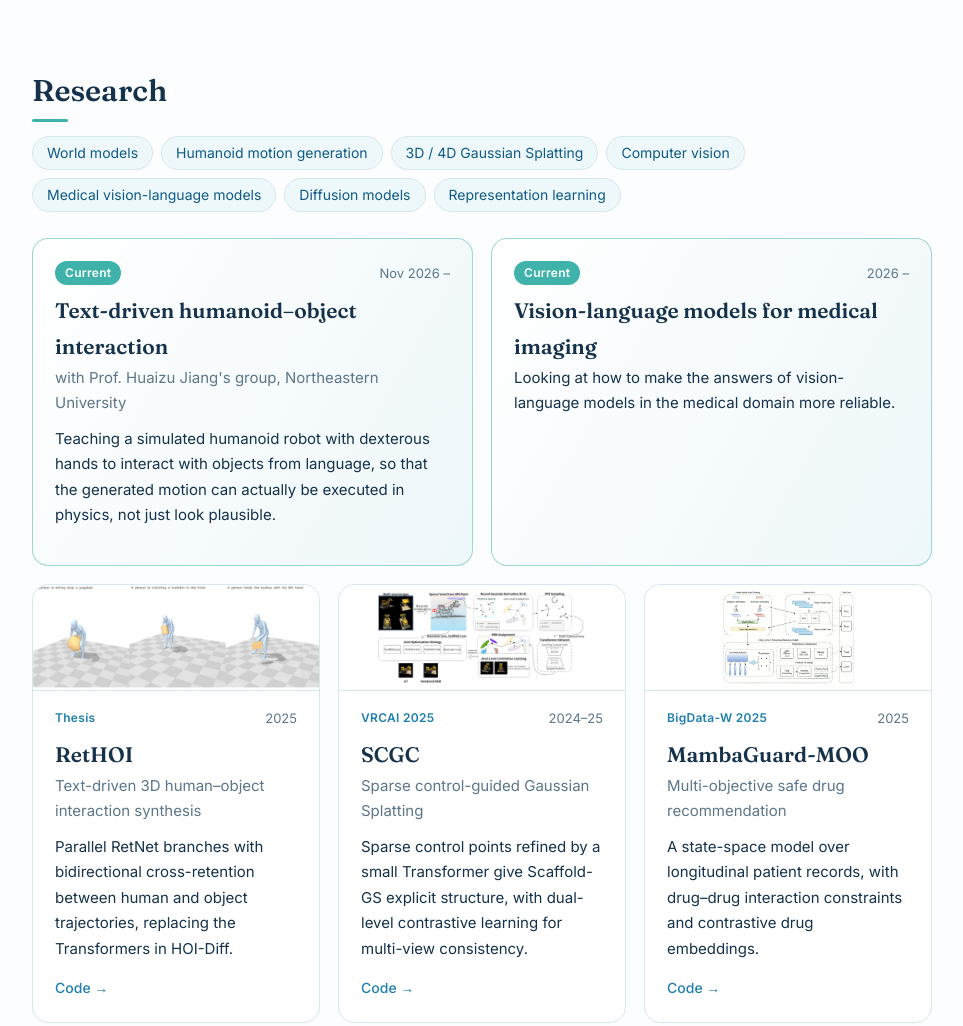
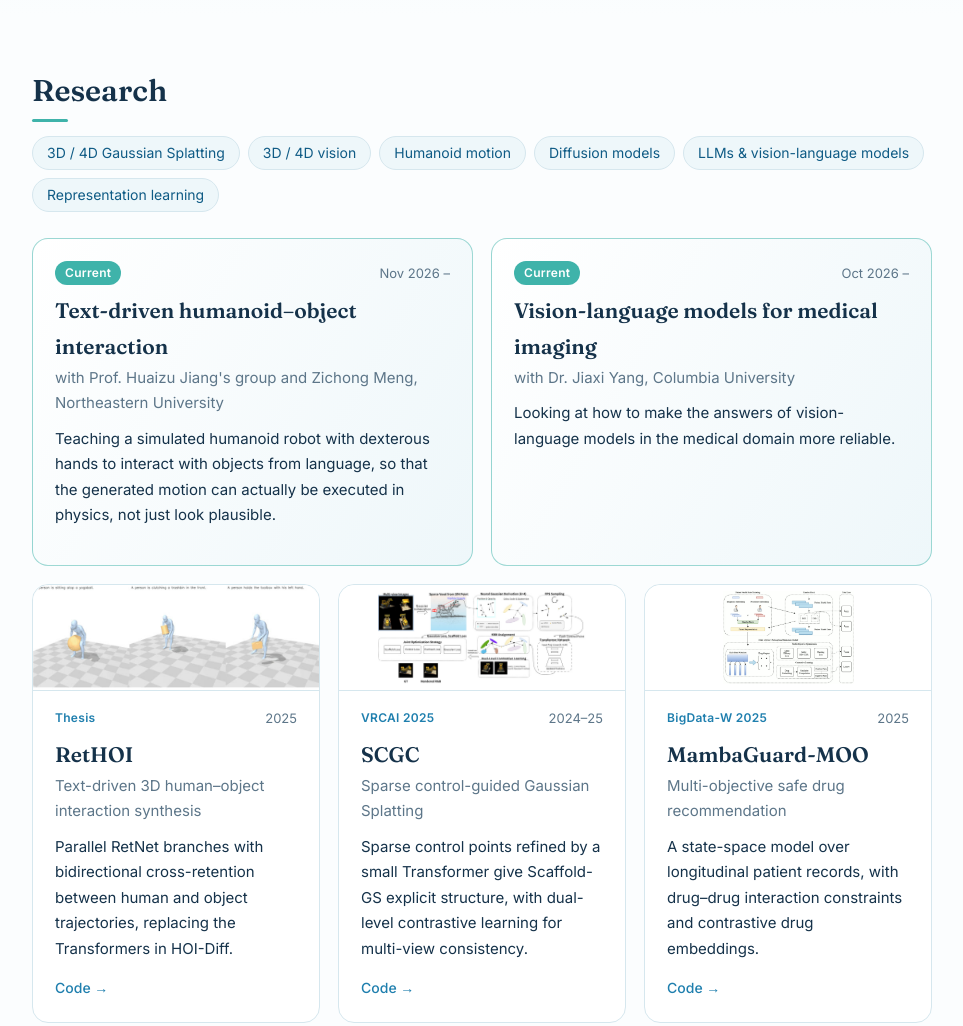
Before and after one commit to Eric031212/Eric031212.github.io, a plain HTML site: page index.html in a window 1280 px wide. Shown: the part 580-1606 px from the top of the page, without its empty margins (158-1121 px from the left). Drawn offline with Linux system fonts and the light colour scheme; grey boxes are pictures that could not be loaded.

Commit message:
Sync research focus, VLM card and News with CV V4
Co-Authored-By: Claude Opus 5.5 <noreply@anthropic.com>
Claude-Session: https://claude.ai/code/session_015Bjp3zu1McmrETD1rMYcsS

```diff
--- a/index.html
+++ b/index.html
@@ -37,7 +37,7 @@
           I've worked on 3D scene representations (Gaussian Splatting) and text-driven
           human–object interaction. Right now I'm working on <b>humanoid–object interaction
           in physics simulation</b> with Northeastern University, and on
-          <b>vision-language models</b> for medical imaging.
+          <b>vision-language models</b> for medical imaging with Columbia University.
         </p>
         <a class="status" href="#collab"><span class="dot"></span>Open to research collaboration</a>
         <div class="links">
@@ -57,12 +57,11 @@
     <section id="research" class="block">
       <h2>Research</h2>
       <ul class="chips">
-        <li>World models</li>
-        <li>Humanoid motion generation</li>
         <li>3D / 4D Gaussian Splatting</li>
-        <li>Computer vision</li>
-        <li>Medical vision-language models</li>
+        <li>3D / 4D vision</li>
+        <li>Humanoid motion</li>
         <li>Diffusion models</li>
+        <li>LLMs &amp; vision-language models</li>
         <li>Representation learning</li>
       </ul>
 
@@ -70,14 +69,15 @@
         <article class="card card-now">
           <div class="card-top"><span class="tag tag-now">Current</span><span class="when">Nov 2026 –</span></div>
           <h3>Text-driven humanoid–object interaction</h3>
-          <p class="with">with Prof. Huaizu Jiang's group, Northeastern University</p>
+          <p class="with">with Prof. Huaizu Jiang's group and Zichong Meng, Northeastern University</p>
           <p>Teaching a simulated humanoid robot with dexterous hands to interact with
             objects from language, so that the generated motion can actually be executed
             in physics, not just look plausible.</p>
         </article>
         <article class="card card-now">
-          <div class="card-top"><span class="tag tag-now">Current</span><span class="when">2026 –</span></div>
+          <div class="card-top"><span class="tag tag-now">Current</span><span class="when">Oct 2026 –</span></div>
           <h3>Vision-language models for medical imaging</h3>
+          <p class="with">with Dr. Jiaxi Yang, Columbia University</p>
           <p>Looking at how to make the answers of vision-language models in the medical
             domain more reliable.</p>
         </article>
@@ -165,6 +165,7 @@
       <h2>News</h2>
       <ul class="news">
         <li><time>Nov 2026</time> <span>Started collaborating with <b>Prof. Huaizu Jiang's group at Northeastern University</b> on text-driven humanoid–object interaction.</span></li>
+        <li><time>Oct 2026</time> <span>Started collaborating with <b>Dr. Jiaxi Yang (Columbia University)</b> on vision-language models for medical imaging.</span></li>
         <li><time>Sep 2026</time> <span>Joined <b>Brown University</b> for an Sc.M. in ECE. Hello, Providence!</span></li>
         <li><time>2025</time> <span><b>SCGC</b> accepted to ACM SIGGRAPH VRCAI 2025.</span></li>
         <li><time>2025</time> <span><b>MambaGuard-MOO</b> accepted to the IEEE BigData 2025 healthcare workshop.</span></li>
```
